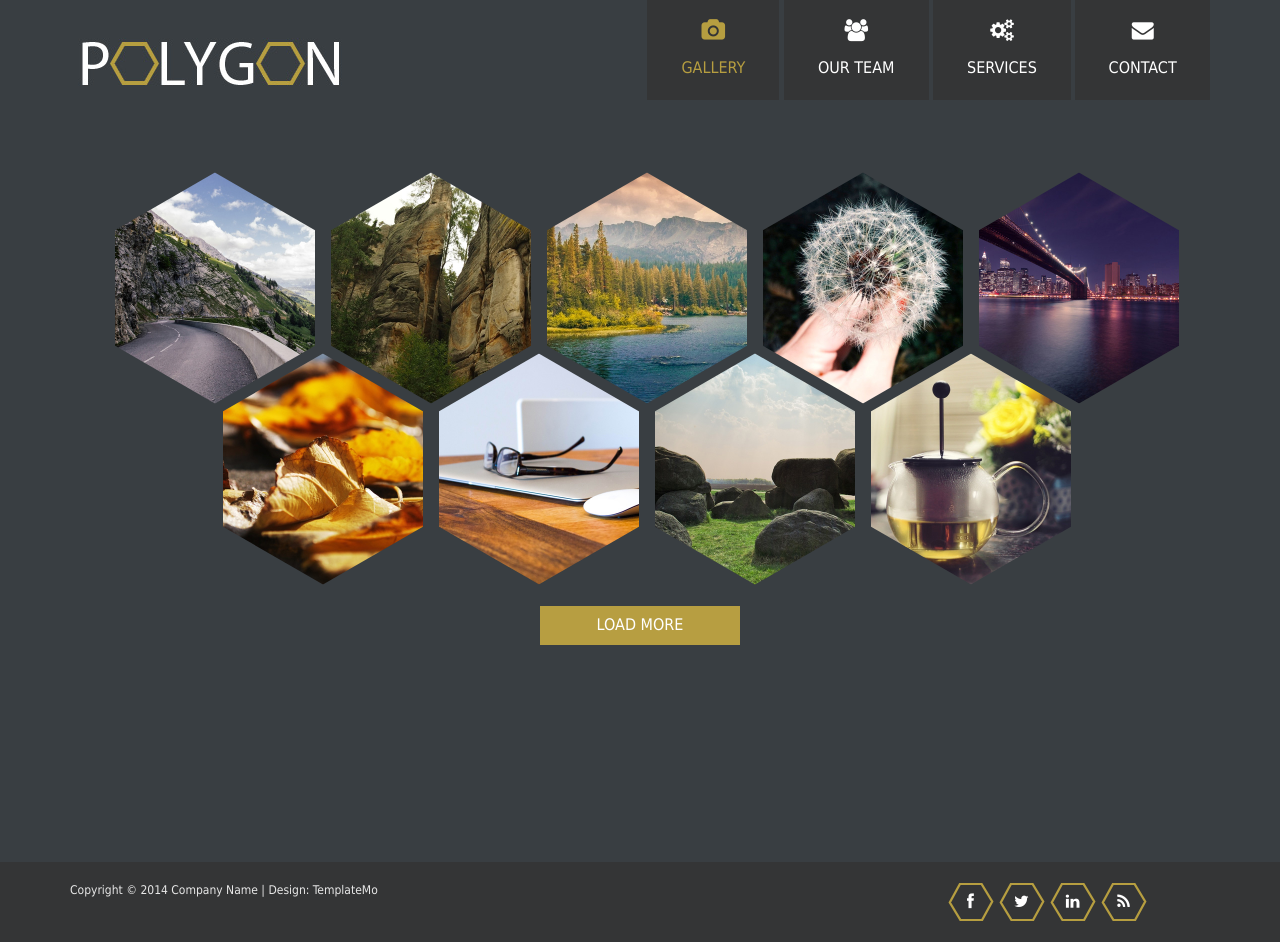
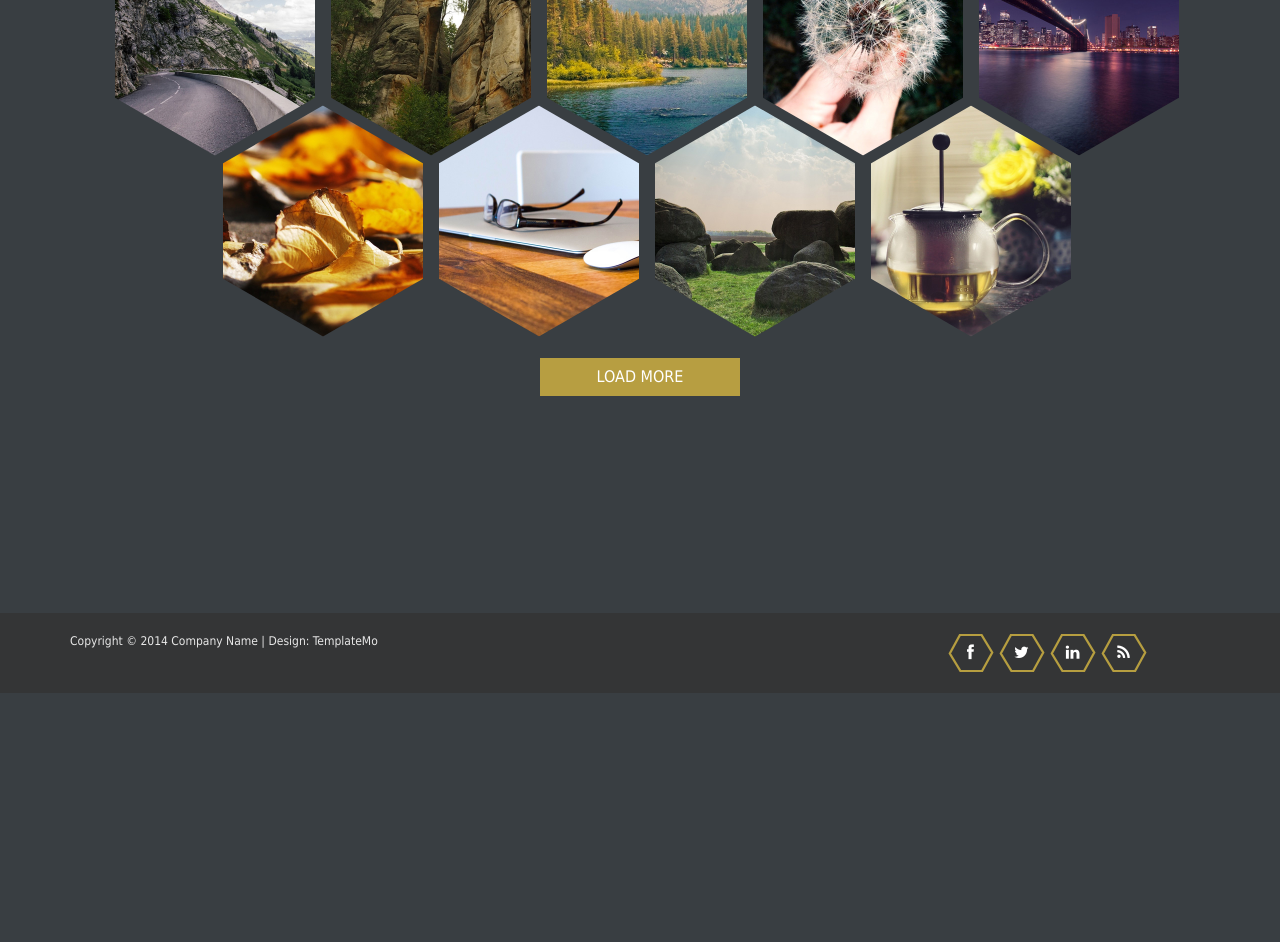
Before and after one commit to joeltsj/portfolio, a plain HTML site: page index.html in a window 1280 px wide. After the commit the page ends 800 px from the top, so only its background shows below. Drawn offline with Linux system fonts and the light colour scheme.

Commit message:
removed header

```diff
--- a/index.html
+++ b/index.html
@@ -1,12 +1,10 @@
 <!DOCTYPE html>
+
 <head>
-    <title>Polygon CSS Website Template</title>
+  <title>Joel Tan</title>
   <meta name="keywords" content="" />
   <meta name="description" content="" />
-    <!--
-    Polygon Template
-    https://templatemo.com/tm-400-polygon
-    -->
+
   <meta charset="UTF-8">
   <meta name="viewport" content="width=device-width, initial-scale=1.0">
 
@@ -21,11 +19,9 @@
   <script src="js/jquery.lightbox.js"></script>
   <script src="js/templatemo_custom.js"></script>
   <script>
-    function showhide()
-    {
+    function showhide() {
       var div = document.getElementById("newpost");
-		if (div.style.display !== "none")
-		{
+      if (div.style.display !== "none") {
         div.style.display = "none";
       }
       else {
@@ -35,46 +31,13 @@
   </script>
 
 </head>
+
 <body>
   <div class="site-header">
-		<div class="main-navigation">
-			<div class="responsive_menu">
-				<ul>
-					<li><a class="show-1 templatemo_home" href="#">Gallery</a></li>
-					<li><a class="show-2 templatemo_page2" href="#">Our team</a></li>
-					<li><a class="show-3 templatemo_page3" href="#">Services</a></li>
-					<li><a class="show-5 templatemo_page5" href="#">Contact</a></li>
-				</ul>
-			</div>
-			<div class="container">
-				<div class="row templatemo_gallerygap">
-					<div class="col-md-12 responsive-menu">
-						<a href="#" class="menu-toggle-btn">
-				            <i class="fa fa-bars"></i>
-				        </a>
-					</div> <!-- /.col-md-12 -->
-                    <div class="col-md-3 col-sm-12">
-                    	<a href="#"><img src="images/templatemo_logo.jpg" alt="Polygon HTML5 Template"></a>
-                    </div>
-					<div class="col-md-9 main_menu">
-						<ul>
-							<li><a class="show-1 templatemo_home" href="#">
-                            	<span class="fa fa-camera"></span>
-                                Gallery</a></li>
-							<li><a class="show-2 templatemo_page2" href="#">
-                            	<span class="fa fa-users"></span>
-                          		  Our team</a></li>
-							<li><a class="show-3 templatemo_page3" href="#">
-                            	<span class="fa fa-cogs"></span>
-                            	Services</a></li>
-							<li><a class="show-5 templatemo_page5" href="#">
-                            	<span class="fa fa-envelope"></span>
-                                Contact</a></li>
-						</ul>
-					</div> <!-- /.col-md-12 -->
-				</div> <!-- /.row -->
-			</div> <!-- /.container -->
-		</div> <!-- /.main-navigation -->
+
+
+
+
   </div> <!-- /.site-header -->
   <div id="menu-container">
     <!-- gallery start -->
@@ -200,7 +163,7 @@
           </div>
         </div>
       </div>
-    <div  id="newpost" style="display:none;" class="container answer_list templatemo_gallerytop">
+      <div id="newpost" style="display:none;" class="container answer_list templatemo_gallerytop">
         <div class="row templatemorow">
           <div class="hex col-sm-6">
             <div>
@@ -370,9 +333,13 @@
                 </div>
               </div>
             </div>
-                    <div class="col-md-3 col-sm-8 templatemo_servicetxt" >
+            <div class="col-md-3 col-sm-8 templatemo_servicetxt">
               <h2>Free Template</h2>
-                        <p>Polygon is free HTML5 template by <span class="blue">template</span><span class="green">mo</span> that can be used for any purpose. You can remove any credit link. Please tell your friends about our website. Credit goes to <a rel="nofollow" href="http://unsplash.com">Unsplash</a> for images used in this template. Feel free to visit <a href="https://fb.com/templatemo" target="_parent">templatemo page</a> on Facebook.</p>
+              <p>Polygon is free HTML5 template by <span class="blue">template</span><span class="green">mo</span> that
+                can be used for any purpose. You can remove any credit link. Please tell your friends about our website.
+                Credit goes to <a rel="nofollow" href="http://unsplash.com">Unsplash</a> for images used in this
+                template. Feel free to visit <a href="https://fb.com/templatemo" target="_parent">templatemo page</a> on
+                Facebook.</p>
             </div>
             <div class="templatemo_servicecol2">
               <div class="col-md-3 col-sm-4">
@@ -410,7 +377,10 @@
               </div>
               <div class="col-md-3 col-sm-8 templatemo_servicetxt">
                 <h2>Responsive Design</h2>
-                        <p>Please take a look at <a rel="nofollow" href="https://www.toocss.com">Too CSS</a> to see the collection of free website templates for you. This is free CSS website template fully compatible with tablets and mobile phones. Mauris eget neque at sapien faucibus egestas vel vitae mi. Maecenas commodo augue risus, sed placerat neque feugiat vel.</p>
+                <p>Please take a look at <a rel="nofollow" href="https://www.toocss.com">Too CSS</a> to see the
+                  collection of free website templates for you. This is free CSS website template fully compatible with
+                  tablets and mobile phones. Mauris eget neque at sapien faucibus egestas vel vitae mi. Maecenas commodo
+                  augue risus, sed placerat neque feugiat vel.</p>
               </div>
             </div>
           </div>
@@ -451,9 +421,11 @@
                 </div>
               </div>
             </div>
-                    <div class="col-md-3 col-sm-8 templatemo_servicetxt" >
+            <div class="col-md-3 col-sm-8 templatemo_servicetxt">
               <h2>Mobile Ready</h2>
-                        <p>Sed laoreet, enim quis euismod egestas, risus tortor tincidunt lacus, in iaculis mauris lectus at augue. Donec luctus nibh nec ullamcorper feugiat. Phasellus felis urna, lobortis vitae lacus sit amet, tristique consectetur nibh.</p>
+              <p>Sed laoreet, enim quis euismod egestas, risus tortor tincidunt lacus, in iaculis mauris lectus at
+                augue. Donec luctus nibh nec ullamcorper feugiat. Phasellus felis urna, lobortis vitae lacus sit amet,
+                tristique consectetur nibh.</p>
             </div>
             <div class="templatemo_servicecol2">
               <div class="col-md-3 col-sm-4">
@@ -491,7 +463,9 @@
               </div>
               <div class="col-md-3 col-sm-8 templatemo_servicetxt">
                 <h2>HTML5 CSS3</h2>
-                        <p>Phasellus sodales magna orci, id scelerisque lectus faucibus a. Vivamus varius tincidunt sem. Etiam ultricies orci sit amet sem egestas varius vitae at lacus. Nunc blandit elit in mauris semper, id iaculis felis condimentum.</p>
+                <p>Phasellus sodales magna orci, id scelerisque lectus faucibus a. Vivamus varius tincidunt sem. Etiam
+                  ultricies orci sit amet sem egestas varius vitae at lacus. Nunc blandit elit in mauris semper, id
+                  iaculis felis condimentum.</p>
               </div>
             </div>
           </div>
@@ -532,7 +506,8 @@
             </div>
             <div class="templatemo_servicetext">
               <h3>Etiam vulputate</h3>
-                    <p>Vestibulum diam lorem, aliquet et sagittis ac, facilisis nec massa. Suspendisse sagittis leo diam, sed dapibus eros vehicula eu. Aenean nulla magna, gravida at dui in, fringilla vestibulum massa.</p>
+              <p>Vestibulum diam lorem, aliquet et sagittis ac, facilisis nec massa. Suspendisse sagittis leo diam, sed
+                dapibus eros vehicula eu. Aenean nulla magna, gravida at dui in, fringilla vestibulum massa.</p>
             </div>
           </div>
           <div class="templatemo_hexservices col-sm-6">
@@ -562,7 +537,8 @@
             </div>
             <div class="templatemo_servicetext">
               <h3>Aliquam faucibus</h3>
-                    <p>Vivamus a purus vel ante fermentum bibendum. Sed laoreet, enim quis euismod egestas, risus tortor tincidunt lacus, in iaculis mauris lectus at augue. Donec luctus nibh nec ullamcorper feugiat.</p>
+              <p>Vivamus a purus vel ante fermentum bibendum. Sed laoreet, enim quis euismod egestas, risus tortor
+                tincidunt lacus, in iaculis mauris lectus at augue. Donec luctus nibh nec ullamcorper feugiat.</p>
             </div>
           </div>
           <div class="templatemo_hexservices col-sm-6">
@@ -592,7 +568,9 @@
             </div>
             <div class="templatemo_servicetext">
               <h3>Donec sagittis</h3>
-                    <p>Phasellus sodales magna orci, id scelerisque lectus faucibus a. Vivamus varius tincidunt sem. Etiam ultricies orci sit amet sem egestas varius vitae at lacus. Nunc blandit elit in mauris semper, id iaculis felis condimentum.</p>
+              <p>Phasellus sodales magna orci, id scelerisque lectus faucibus a. Vivamus varius tincidunt sem. Etiam
+                ultricies orci sit amet sem egestas varius vitae at lacus. Nunc blandit elit in mauris semper, id
+                iaculis felis condimentum.</p>
             </div>
           </div>
           <div class="templatemo_hexservices col-sm-6">
@@ -622,7 +600,8 @@
             </div>
             <div class="templatemo_servicetext">
               <h3>Integer tempus</h3>
-                    <p>Maecenas porttitor erat et enim dapibus, sit amet accumsan velit tincidunt. Etiam sapien urna, suscipit ut purus ac, convallis pulvinar tellus. In eu neque purus. Donec cursus dictum pulvinar.</p>
+              <p>Maecenas porttitor erat et enim dapibus, sit amet accumsan velit tincidunt. Etiam sapien urna, suscipit
+                ut purus ac, convallis pulvinar tellus. In eu neque purus. Donec cursus dictum pulvinar.</p>
             </div>
           </div>
           <div class="templatemo_hexservices col-sm-6">
@@ -652,7 +631,9 @@
             </div>
             <div class="templatemo_servicetext">
               <h3>Aliquam pellentesque</h3>
-                    <p>Nam auctor elementum dolor. Donec euismod, justo sed convallis blandit, ipsum erat mattis lectus, vel pharetra neque enim tristique risus. Ut consequat nisi vel justo. Curabitur in orci vel enim congue cursus.</p>
+              <p>Nam auctor elementum dolor. Donec euismod, justo sed convallis blandit, ipsum erat mattis lectus, vel
+                pharetra neque enim tristique risus. Ut consequat nisi vel justo. Curabitur in orci vel enim congue
+                cursus.</p>
             </div>
           </div>
 
@@ -673,7 +654,8 @@
           <div class="col-md-3 col-sm-12 leftalign">
             <div class="templatemo_contacttitle">Contact Information</div>
             <div class="clear"></div>
-                <p>Integer eu neque sed mi fringilla pellentesque a eget leo. Duis ornare diam lorem, sit amet tempor mauris fringilla in. Etiam semper tempus augue, at vehicula metus. Nam vestibulum tortor nec congue ornare.</p>
+            <p>Integer eu neque sed mi fringilla pellentesque a eget leo. Duis ornare diam lorem, sit amet tempor mauris
+              fringilla in. Etiam semper tempus augue, at vehicula metus. Nam vestibulum tortor nec congue ornare.</p>
             <div class="templatemo_address">
               <ul>
                 <li class="left fa fa-map-marker"></li>
@@ -690,13 +672,15 @@
           <div class="col-md-5 col-sm-12">
             <form role="form">
               <div class="templatemo_form">
-                	<input name="fullname" type="text" class="form-control" id="fullname" placeholder="Your Name" maxlength="40">
+                <input name="fullname" type="text" class="form-control" id="fullname" placeholder="Your Name"
+                  maxlength="40">
               </div>
               <div class="templatemo_form">
                 <input name="email" type="text" class="form-control" id="email" placeholder="Your Email" maxlength="40">
               </div>
               <div class="templatemo_form">
-                	<input name="subject" type="text" class="form-control" id="subject" placeholder="Subject" maxlength="40">
+                <input name="subject" type="text" class="form-control" id="subject" placeholder="Subject"
+                  maxlength="40">
               </div>
               <div class="templatemo_form">
                 <textarea name="message" rows="10" class="form-control" id="message" placeholder="Message"></textarea>
@@ -744,10 +728,10 @@
   </div>
   <!-- footer end -->
   <script>
-	$('.gallery_more').click(function(){
+    $('.gallery_more').click(function () {
       var $this = $(this);
       $this.toggleClass('gallery_more');
-		if($this.hasClass('gallery_more')){
+      if ($this.hasClass('gallery_more')) {
         $this.text('Load More');
       } else {
         $this.text('Load Less');
@@ -756,4 +740,5 @@
   </script>
   <!-- templatemo 400 polygon -->
 </body>
+
 </html>
```
Lines whose indentation alone changed are shown as unchanged.
